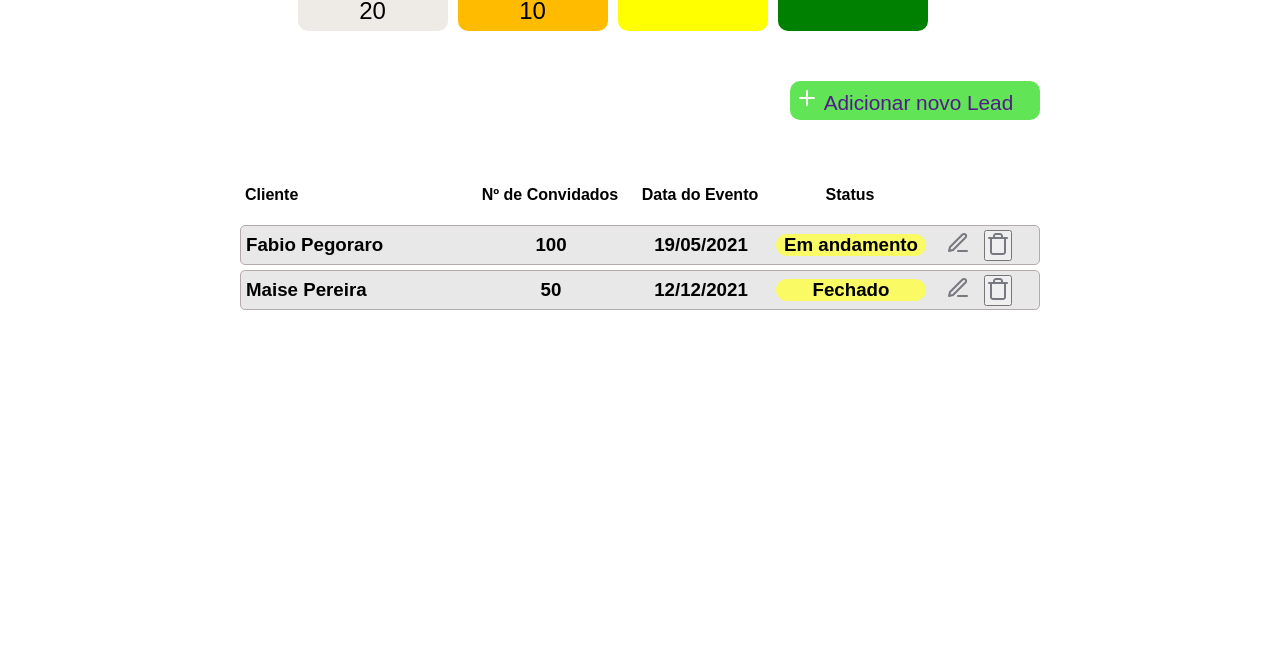
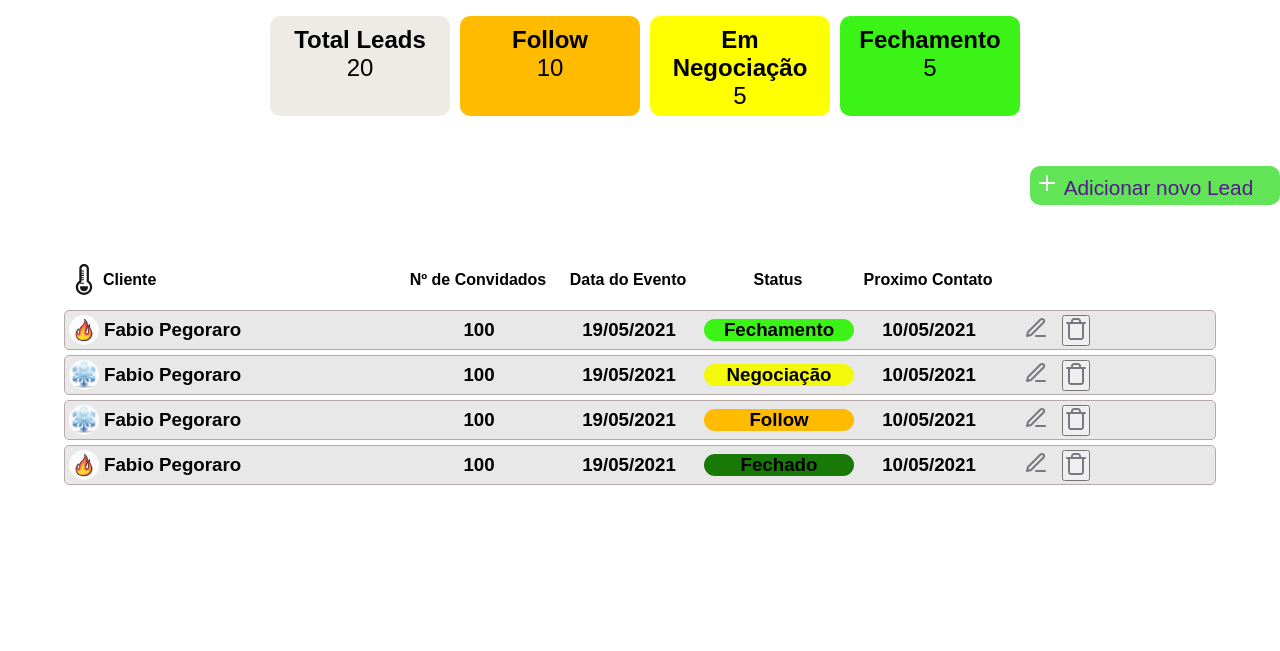
Before and after one commit to FabioPegoraro/gestao-leads-eventos, a plain HTML site: page index.html in a window 1280 px wide. Shown: the part 149-800 px from the top of the page. Drawn offline with Linux system fonts and the light colour scheme.

Commit message:
Adiconando os icones no inicio do card, e ajustando o CSS

```diff
--- a/css/card.css
+++ b/css/card.css
@@ -1,9 +1,9 @@
 /* Kamban ======== */
 
 .kamban{
+    width: 100%;
     font-size: 24px;
     display: flex;
-    margin-top: 20px;
     justify-content: center;
     align-items: center;
     margin-bottom: 50px;
@@ -11,7 +11,7 @@
 
 .cardKamban{
     padding: 10px;
-    width: 150px;
+    width: 180px;
     height: 100px;
     margin-left: 10px;
     text-align: center;
@@ -26,83 +26,24 @@
     background-color: rgb(238, 235, 230);
 }
 
-#cardLeadsEmAndamento{
+#cardFollow{
     background-color: rgb(255, 187, 0);
 
 }
 
-#cardRetornar{
+#cardNegociacao{
     background-color: yellow;
 }
 
-#cardLeadsFechado{
-    background-color: green;
+#cardFechamento{
+    background-color: rgb(59, 243, 22);
 }
 
-/* Card ============ */
-
-.card{
-    display:flex;
-    height: 40px;
-    margin-bottom: 5px;
-    background-color: rgb(233, 232, 232);
-    align-items: center;
-    border-radius: 5px;
-    border: rgb(182, 169, 169) 0.5px solid;
-}
-
-.card .name{
-    width: 230px;
-    margin-left: 5px;
-}
-
-.card .numberConvidados{
-    width: 150px;
-    text-align: center;
-}
-
-.card .dateFesta{
-    width: 150px;
-    text-align: center;
-}
-
-.card .status{
-    width: 150px;
-    text-align: center;
-    background-color:rgb(250, 250, 101);
-    border-radius: 20px;
-}
-
-.card .button{
-    width: 80px;
-    margin-left: 20px;
-    justify-content: right;
-}
-
-.card button {
-    margin-left: 10px;
-}
-
-/* Cards ======== */
-
-.button-add{
-    justify-content: right;
-    display: grid;
-    margin-bottom: 50px;
-}
-
-.buttonNovoLead{
-    background-color: rgb(97, 228, 85);
-    width: 250px;
-    padding: 5px;
-    align-items: center;
-    font-size: 1.3rem;
-    margin-left: 10px;
-    text-decoration: none;
-    border-radius: 10px;
-}
+/* Card-Header ================*/
 
 .card-header{
+    width: 90%;
+    margin-left: 5%;
     display:flex;
     height: 50px;
     margin-bottom: 5px;
@@ -111,7 +52,7 @@
 }
 
 .card-header .name{
-    width: 230px;
+    width: 300px;
     text-align:justify;
     margin-left: 5px;
 }
@@ -131,8 +72,90 @@
     text-align: center;
 }
 
+.card-header .nextContato{
+    width: 150px;
+    text-align: center;
+}
+
 .card-header .button{
     width: 80px;
     margin-left: 20px;
     justify-content: right;
 }
+
+/* Card ============ */
+
+.card{
+    width: 90%;
+    margin-left: 5%;
+    display:flex;
+    height: 40px;
+    margin-bottom: 5px;
+    background-color: rgb(233, 232, 232);
+    align-items: center;
+    border-radius: 5px;
+    border: rgb(182, 169, 169) 0.5px solid;
+}
+
+
+.icon{
+    width: 30px;
+    opacity: 0.9;
+    margin: 3px 0px 0 4px;
+    border-radius: 50px;
+}
+
+.card .cardName{
+    width: 300px;
+    margin-left: 5px;
+}
+
+.card .cardNumberConvidados{
+    width: 150px;
+    text-align: center;
+}
+
+.card .cardDateFesta{
+    width: 150px;
+    text-align: center;
+}
+
+.card-status{
+    width: 150px;
+    text-align: center;
+    border-radius: 20px;
+}
+
+.card-status.fechamento{
+    background-color: rgb(59, 243, 22);
+}
+
+.card-status.negociacao{
+    background-color: rgb(244, 248, 10);
+}
+
+.card-status.follow{
+    background-color: rgb(255, 187, 0);
+}
+
+.card-status.fechado{
+    background-color: rgb(25, 121, 6);
+}
+
+.cardNextContato {
+    width: 150px;
+    text-align: center;
+
+}
+
+.card .button{
+    width: 80px;
+    margin-left: 20px;
+    justify-content: right;
+}
+
+.card button {
+    margin-left: 10px;
+}
+
+/* Cards ======== */
--- a/css/style.css
+++ b/css/style.css
@@ -7,7 +7,7 @@
     font-family: Arial, Helvetica, sans-serif;
 }
 
-/* body{
+/* Body{
 
     font-family: arial,Arial, Helvetica, sans-serif;
     background:url();
@@ -85,10 +85,23 @@ header{
     border-radius: 60px;
 }
 
+/* Main ======== */
 
-/* main ======== */
+/* Button-Add ======== */
 
-.container {
-    width: min(90vw, 800px);
-    margin: auto;
+.button-add{
+    justify-content: right;
+    display: grid;
+    margin-bottom: 50px;
 }
+
+.buttonNovoLead{
+    background-color: rgb(97, 228, 85);
+    width: 250px;
+    padding: 5px;
+    align-items: center;
+    font-size: 1.3rem;
+    margin-left: 10px;
+    text-decoration: none;
+    border-radius: 10px;
+}
--- a/index.html
+++ b/index.html
@@ -36,18 +36,20 @@
                 <p>20</p>
             </div>
 
-            <div class="cardKamban" id="cardLeadsEmAndamento">
-                <h3>Entrar em contato</h3>
+
+            <div class="cardKamban" id="cardFollow">
+                <h3>Follow</h3>
                 <p>10</p>
             </div>
 
-            <div class="cardKamban" id="cardRetornar">
-                <h3>Retornar</h3>
+            <div class="cardKamban" id="cardNegociacao">
+                <h3>Em Negociação</h3>
                 <p>5</p>
             </div>
 
-            <div class="cardKamban" id="cardLeadsFechado">
-                <h3>Fechados</h3>
+
+            <div class="cardKamban" id="cardFechamento">
+                <h3>Fechamento</h3>
                 <p>5</p>
             </div>
         </section>
@@ -60,6 +62,9 @@
 
         <section class="cards">
             <div class="card-header">
+                <div class="icon">
+                    <img src="./img/ferramenta-de-controle-de-temperatura-de-febre-medica-termometro.svg" alt="">
+                </div>
                 <div class="name">
                     <h4>Cliente</h4>
                 </div>
@@ -73,39 +78,29 @@
                     <h4>Status</h4>
                 </div>
 
+                <div class="nextContato">
+                    <h4>Proximo Contato</h4>
+                </div>
             </div>
+
             <div class="card">
-                <div class="name">
+                <div class="cardTermometro">
+                    <img src="./img/istockphoto-590051308-170667a.jpg" alt="" class="icon">
+                </div>
+                <div class="cardName">
                     <h3>Fabio Pegoraro</h3>
                 </div>
-                <div class="numberConvidados">
+                <div class="cardNumberConvidados">
                     <h3>100</h3>
                 </div>
-                <div class="dateFesta">
+                <div class="cardDateFesta">
                     <h3>19/05/2021</h3>
                 </div>
-                <div class="status">
-                    <h3>Em andamento</h3>
+                <div class="card-status fechamento">
+                    <h3>Fechamento</h3>
                 </div>
-                <div class="button">
-                    <a href="" ><img src="./img/edit-24.svg" alt=""></a>
-                    <button class="delete" title="Excluir Lead">
-                        <img src="./img/trash-24.svg" alt="Excluir Lead">
-                    </button>
-                </div>
-            </div>
-            <div class="card">
-                <div class="name">
-                    <h3>Maise Pereira</h3>
-                </div>
-                <div class="numberConvidados">
-                    <h3>50</h3>
-                </div>
-                <div class="dateFesta">
-                    <h3>12/12/2021</h3>
-                </div>
-                <div class="status">
-                    <h3>Fechado</h3>
+                <div class="cardNextContato">
+                    <h3>10/05/2021</h3>
                 </div>
                 <div class="button">
                     <a href="" ><img src="./img/edit-24.svg" alt=""></a>
@@ -115,10 +110,91 @@
                 </div>
             </div>
 
+            <div class="card">
+                <div class="termometro">
+                    <img src="./img/floco de neve.jpg" alt="" class="icon">
+                </div>
+                <div class="cardName">
+                    <h3>Fabio Pegoraro</h3>
+                </div>
+                <div class="cardNumberConvidados">
+                    <h3>100</h3>
+                </div>
+                <div class="cardDateFesta">
+                    <h3>19/05/2021</h3>
+                </div>
+                <div class="card-status negociacao">
+                    <h3>Negociação</h3>
+                </div>
+                <div class="cardNextContato">
+                    <h3>10/05/2021</h3>
+                </div>
+                <div class="button">
+                    <a href="" ><img src="./img/edit-24.svg" alt=""></a>
+                    <button class="delete" title="Excluir Lead">
+                        <img src="./img/trash-24.svg" alt="Excluir Lead">
+                    </button>
+                </div>
+            </div>
 
+            <div class="card">
+                <div class="termometro">
+                    <img src="./img/floco de neve.jpg" alt="" class="icon">
+                </div>
+                <div class="cardName">
+                    <h3>Fabio Pegoraro</h3>
+                </div>
+                <div class="cardNumberConvidados">
+                    <h3>100</h3>
+                </div>
+                <div class="cardDateFesta">
+                    <h3>19/05/2021</h3>
+                </div>
+                <div class="card-status follow">
+                    <h3>Follow</h3>
+                </div>
+                <div class="cardNextContato">
+                    <h3>10/05/2021</h3>
+                </div>
+                <div class="button">
+                    <a href="" ><img src="./img/edit-24.svg" alt=""></a>
+                    <button class="delete" title="Excluir Lead">
+                        <img src="./img/trash-24.svg" alt="Excluir Lead">
+                    </button>
+                </div>
+            </div>
+
+            <div class="card">
+                <div class="termometro">
+                    <img src="./img/istockphoto-590051308-170667a.jpg" alt="" class="icon">
+                </div>
+                <div class="cardName">
+                    <h3>Fabio Pegoraro</h3>
+                </div>
+                <div class="cardNumberConvidados">
+                    <h3>100</h3>
+                </div>
+                <div class="cardDateFesta">
+                    <h3>19/05/2021</h3>
+                </div>
+                <div class="card-status fechado">
+                    <h3>Fechado</h3>
+                </div>
+                <div class="cardNextContato">
+                    <h3>10/05/2021</h3>
+                </div>
+                <div class="button">
+                    <a href="" ><img src="./img/edit-24.svg" alt=""></a>
+                    <button class="delete" title="Excluir Lead">
+                        <img src="./img/trash-24.svg" alt="Excluir Lead">
+                    </button>
+                </div>
+            </div>
+        </div>
         </section>
 
     </main>
 
+
 </body>
 </html>
```
Also changed, not shown: img/ferramenta-de-controle-de-temperatura-de-febre-medica-termometro.svg (added), img/floco de neve.jpg (added), img/istockphoto-590051308-170667a.jpg (added).
